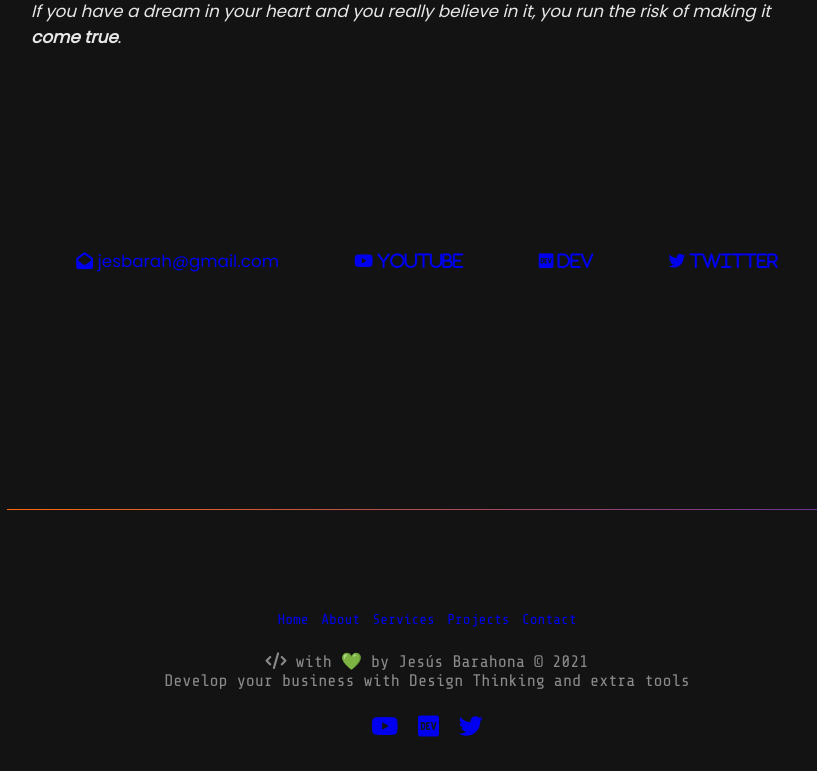
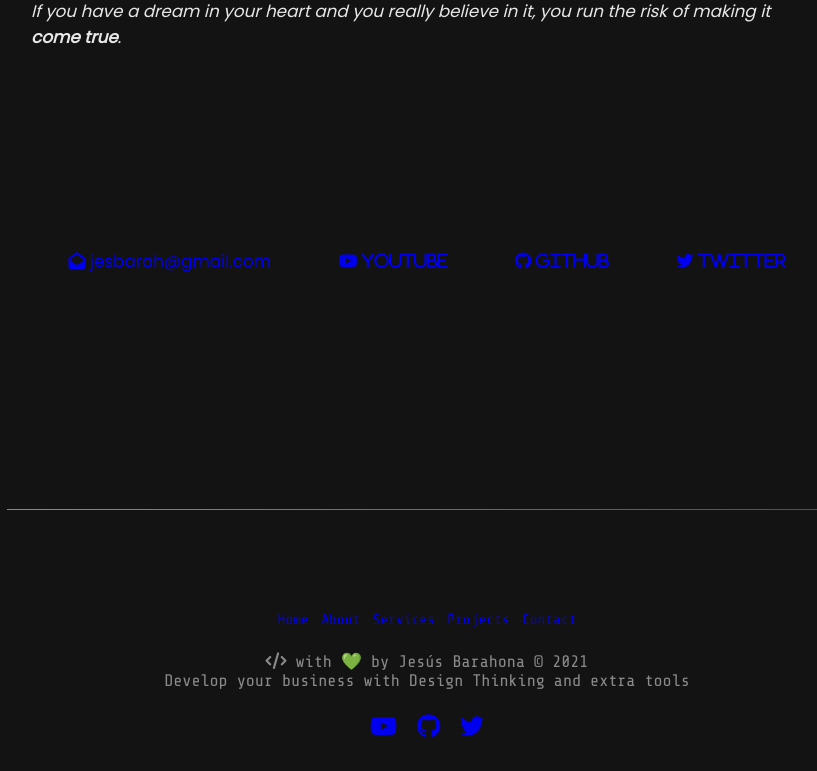
Before and after one commit to Jesusbarah/website-portafolio, a Flask app: page / in a window 1280 px wide. Shown: the part 3745-4516 px from the top of the page, without its empty margins (213-1030 px from the left). Run offline with Flask 2, Linux system fonts and the light colour scheme; some libraries are stand-ins or nearby versions.

Commit message:
Adding some necessary links

```diff
--- a/templates/index.htm
+++ b/templates/index.htm
@@ -158,7 +158,8 @@
             and do harm people's health, livelihoods and lives. Sustainability to include health of the land, air and
             sea.
           </p>
-          <a href="#" class="project-link" target="_blank"><i class="fa fa-youtube" aria-hidden="true"> View
+          <a href="https://www.youtube.com/watch?v=lNLrYcVASQU" class="project-link" target="_blank"><i
+              class="fa fa-youtube" aria-hidden="true"> View
               Project</i></a>
         </div>
       </div>
@@ -171,7 +172,8 @@
             Visual Studio program. The application offered to the user the control of their fitness process, from their
             diet to their daily exercise, thus presenting graphs that facilitate the user to visualize their process.
           </p>
-          <a href="#" class="project-link" target="_blank"><i class="fa fa-github" aria-hidden="true"> View Code</i></a>
+          <a href="https://github.com/sofiadenice/Entrega-Final---Proyecto-Python-.git" class="project-link"
+            target="_blank"><i class="fa fa-github" aria-hidden="true"> View Code</i></a>
         </div>
         <div class="project-img">
           <img src="/static/images/to-do.jpg" />
@@ -193,13 +195,14 @@
           <a href="mailto:jesbarah@gmail.com"><i class="fas fa-envelope-open"></i> jesbarah@gmail.com</a>
         </p>
         <p>
-          <a href="#" target="_blank"><i class="fab fa-youtube"> YouTube</i></a>
+          <a href="https://www.youtube.com/channel/UCukEFegaoa0EOoa-6szfKTA" target="_blank"><i class="fab fa-youtube">
+              YouTube</i></a>
         </p>
         <p>
-          <a href="#" target="_blank"><i class="fab fa-dev"> Dev</i></a>
+          <a href="https://github.com/Jesusbarah" target="_blank"><i class="fab fa-github"> Github</i></a>
         </p>
         <p>
-          <a href="#" target="_blank"><i class="fab fa-twitter"> Twitter</i></a>
+          <a href="https://twitter.com/Jesbarah" target="_blank"><i class="fab fa-twitter"> Twitter</i></a>
         </p>
       </div>
       <hr />
@@ -219,9 +222,10 @@
         <p>Develop your business with Design Thinking and extra tools</p>
       </div>
       <div class="footer-social">
-        <a href="#" target="_blank"><i class="fab fa-youtube"></i></a>
-        <a href="#" target="_blank"><i class="fab fa-dev"></i></a>
-        <a href="#" target="_blank"><i class="fab fa-twitter"></i></a>
+        <a href="https://www.youtube.com/channel/UCukEFegaoa0EOoa-6szfKTA" target="_blank"><i
+            class="fab fa-youtube"></i></a>
+        <a href="https://github.com/Jesusbarah" target="_blank"><i class="fab fa-github"></i></a>
+        <a href="https://twitter.com/Jesbarah" target="_blank"><i class="fab fa-twitter"></i></a>
       </div>
     </footer>
   </main>
```
